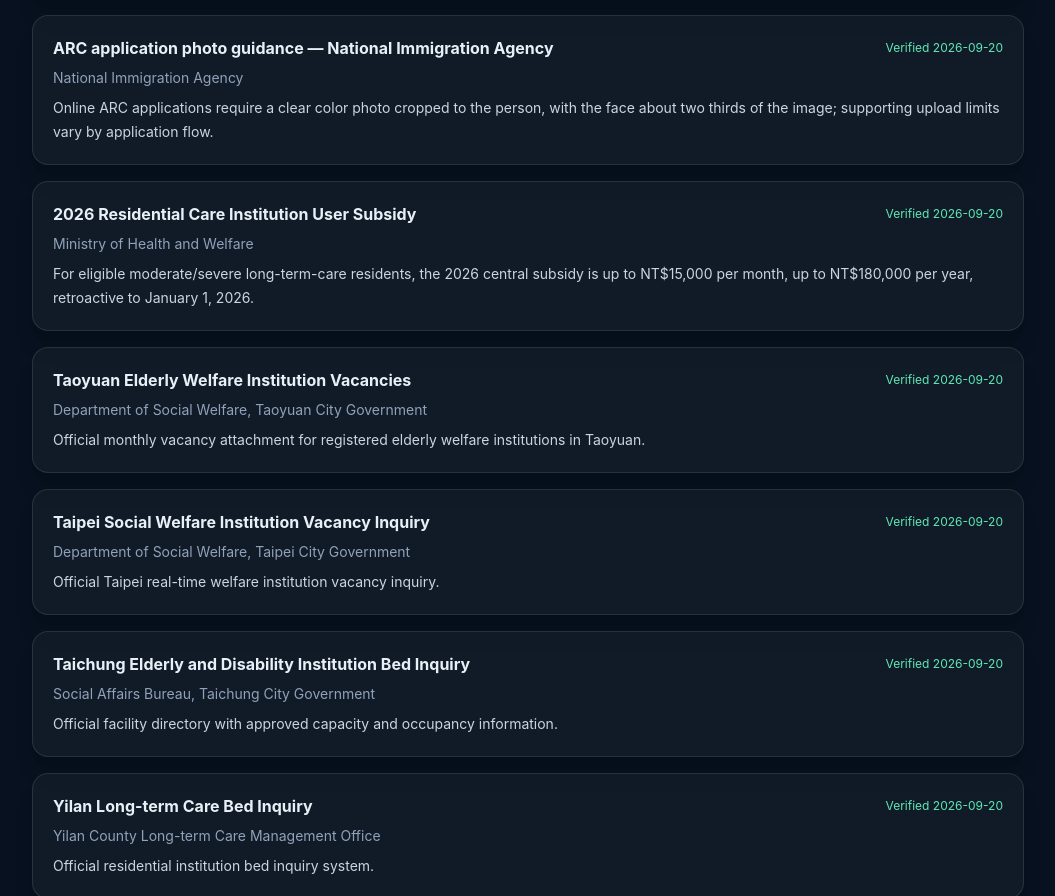
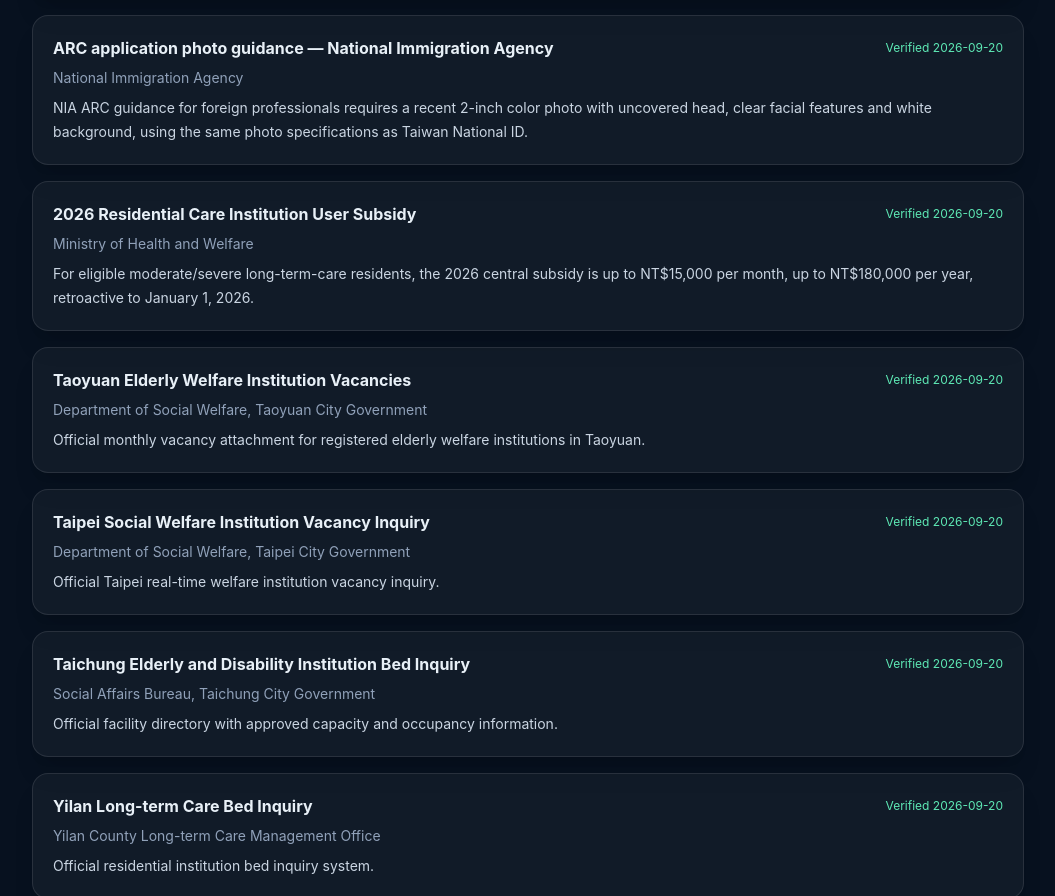
Before and after one commit to KanwarAfaq/anytool-online, a React (Vite) app: page /sources in a window 1280 px wide. Shown: the part 1687-2583 px from the top of the page, without its empty margins (112-1167 px from the left). Built offline with nearby package versions, Linux system fonts and the light colour scheme.

Commit message:
Use precise official ARC photo guidance

```diff
--- a/src/data/officialSources.js
+++ b/src/data/officialSources.js
@@ -66,9 +66,9 @@
   arcPhoto: {
     title: 'ARC application photo guidance — National Immigration Agency',
     authority: 'National Immigration Agency',
-    url: 'https://www.immigration.gov.tw/5382/5385/7244/7250/7317/%E5%B1%85%E7%95%99/362168/',
+    url: 'https://www.immigration.gov.tw/5475/5478/141465/141469/367160/cp_news',
     verified: '2026-09-20',
-    summary: 'Online ARC applications require a clear color photo cropped to the person, with the face about two thirds of the image; supporting upload limits vary by application flow.'
+    summary: 'NIA ARC guidance for foreign professionals requires a recent 2-inch color photo with uncovered head, clear facial features and white background, using the same photo specifications as Taiwan National ID.'
   },
   elderSubsidy2026: {
     title: '2026 Residential Care Institution User Subsidy',
```
